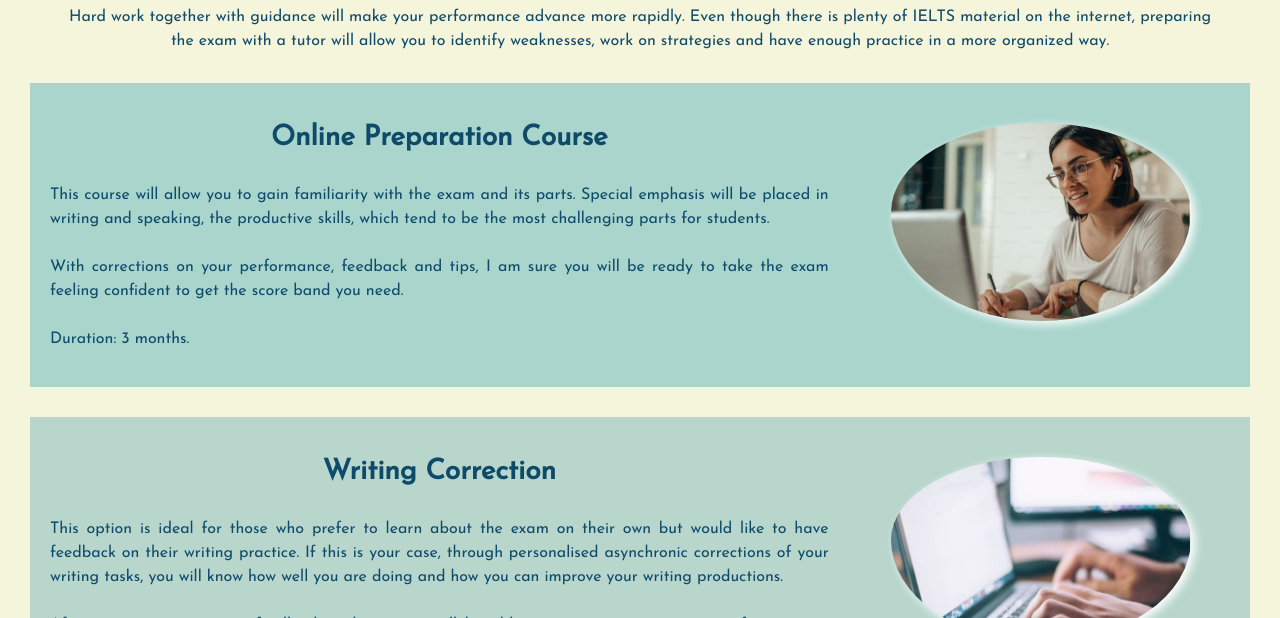
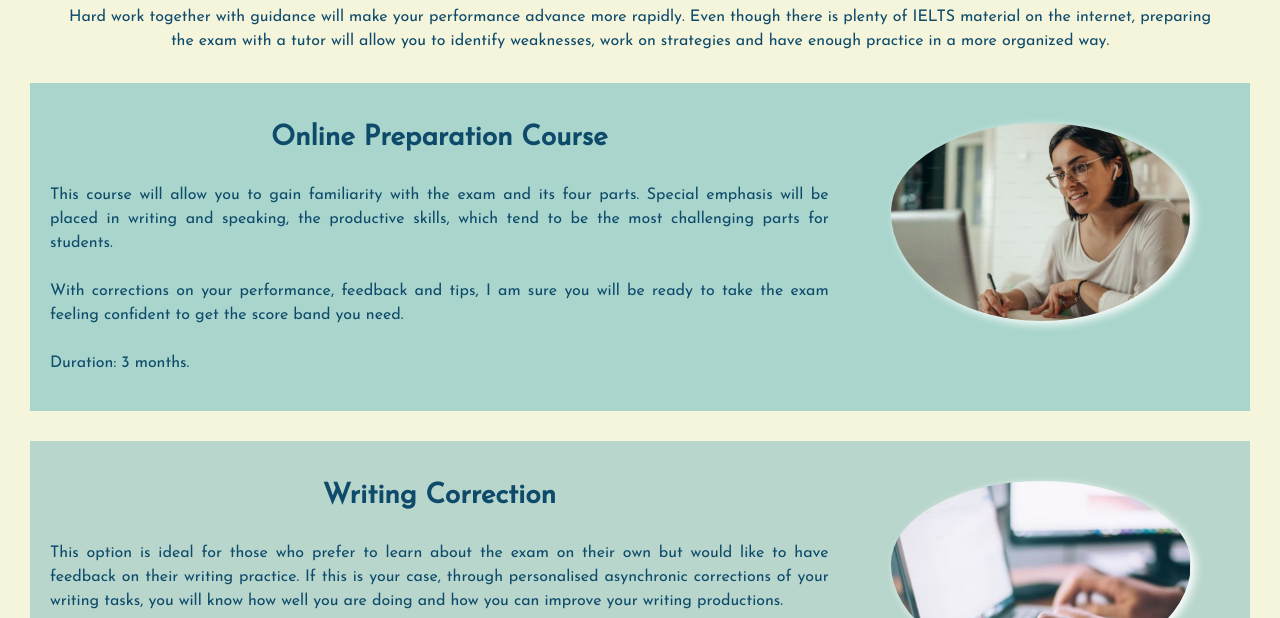
Before and after one commit to lauespe/IELTS-Optimize, a website: page views/services.html in a window 1280 px wide. Shown: the part 482-1100 px from the top of the page. Drawn offline with nearby package versions, Linux system fonts and the light colour scheme; a web font is replaced by a local one.

Commit message:
Update services.html

```diff
--- a/views/services.html
+++ b/views/services.html
@@ -38,7 +38,7 @@
               <div class="row">
                 <div class="col-sm-12 col-lg-8">
                   <h3 class="servicesheading" id="prep_course">Online Preparation Course</h3>
-                  <p> This course will allow you to gain familiarity with the exam and its parts. Special emphasis will be placed in writing and speaking, the productive skills, which tend to be the most challenging parts for students.  <br> <br>With corrections on your performance, feedback and tips, I am sure you will be ready to take the exam feeling confident to get the score band you need.
+                  <p> This course will allow you to gain familiarity with the exam and its four parts. Special emphasis will be placed in writing and speaking, the productive skills, which tend to be the most challenging parts for students.  <br> <br>With corrections on your performance, feedback and tips, I am sure you will be ready to take the exam feeling confident to get the score band you need.
                     <br><br> Duration: 3 months.</p>
                 </div>
               <div class="col-sm-12 col-lg-4">
```
